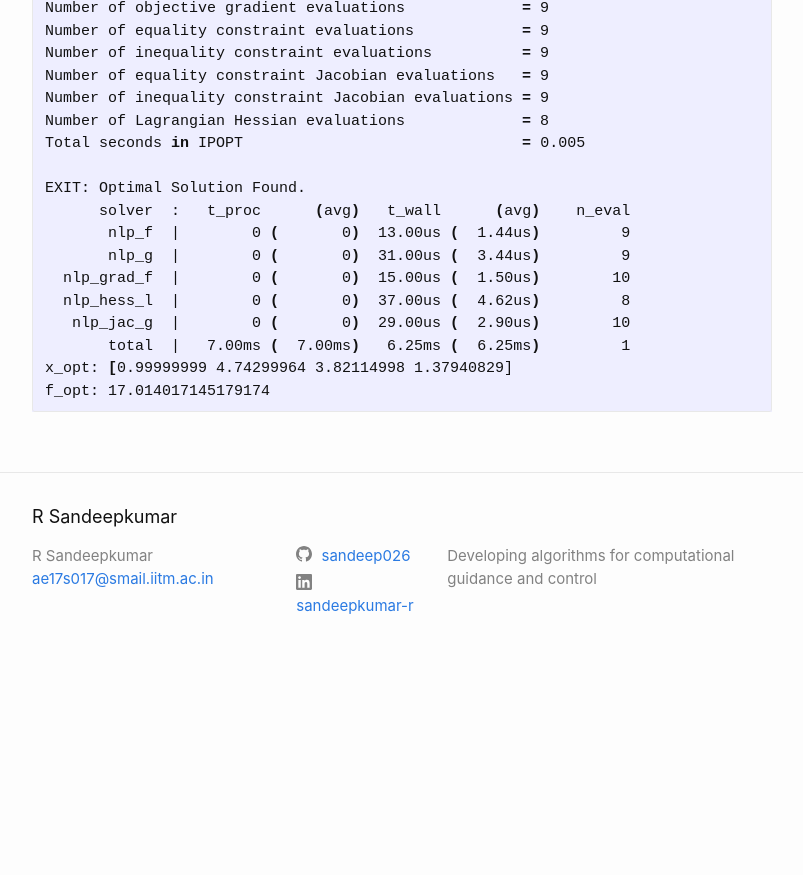
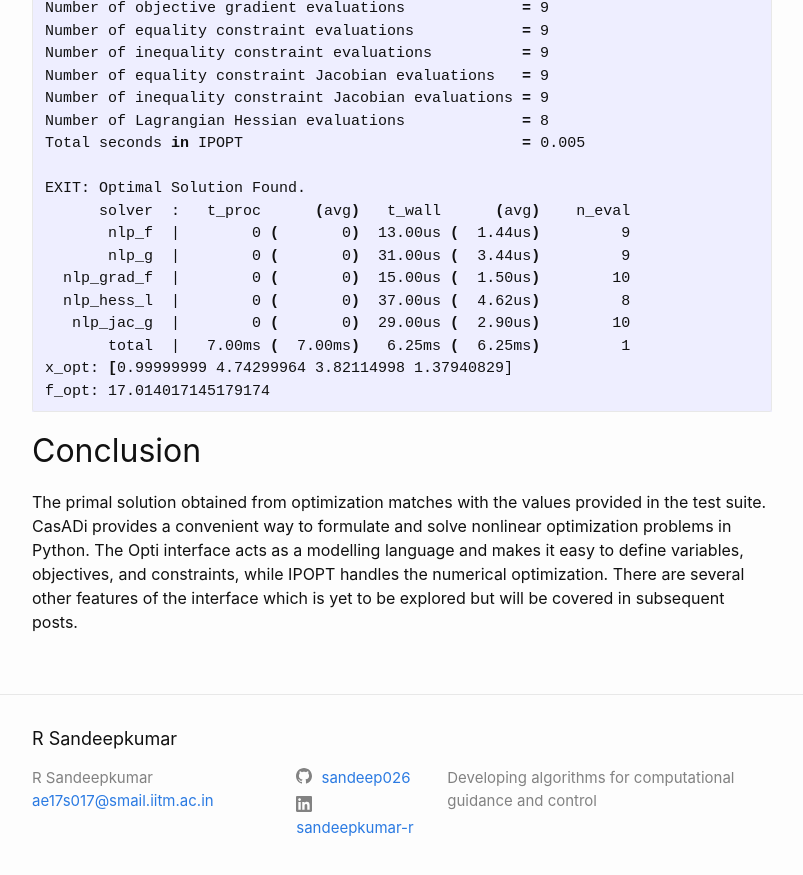
Before and after one commit to sandeep026/sandeep026.github.io, a Jekyll site: the page built from _posts/2023-10-28-p1.markdown, in a window 1280 px wide and 900 px high, scrolled down 2785 px. Shown: the top 875 px of the window, without its empty margins (238-1041 px from the left). Built offline with Jekyll 4.4.1, drawn with Linux system fonts in a browser that asks for light colours; formulas are drawn with MathJax 3; before the commit the page ends 3463 px from its top, so only the background shows below that; some of the changed text lies outside the part shown.

Commit message:
Update 2023-10-28-p1.markdown

````diff
--- a/_posts/2023-10-28-p1.markdown
+++ b/_posts/2023-10-28-p1.markdown
@@ -1,6 +1,6 @@
 ---
 layout: post
-title: "Solving nonlinear optimization problems in Python"
+title: "Solving nonlinear optimization problems in Python using CasADi"
 date: 2023-10-27 23:51:22 +0530
 categories: casadi
 ---
@@ -135,3 +135,5 @@ EXIT: Optimal Solution Found.
 x_opt: [0.99999999 4.74299964 3.82114998 1.37940829]
 f_opt: 17.014017145179174
 ```
+## Conclusion
+The primal solution obtained from optimization matches with the values provided in the test suite. CasADi provides a convenient way to formulate and solve nonlinear optimization problems in Python. The Opti interface acts as a modelling language and makes it easy to define variables, objectives, and constraints, while IPOPT handles the numerical optimization. There are several other features of the interface which is yet to be explored but will be covered in subsequent posts.
````
